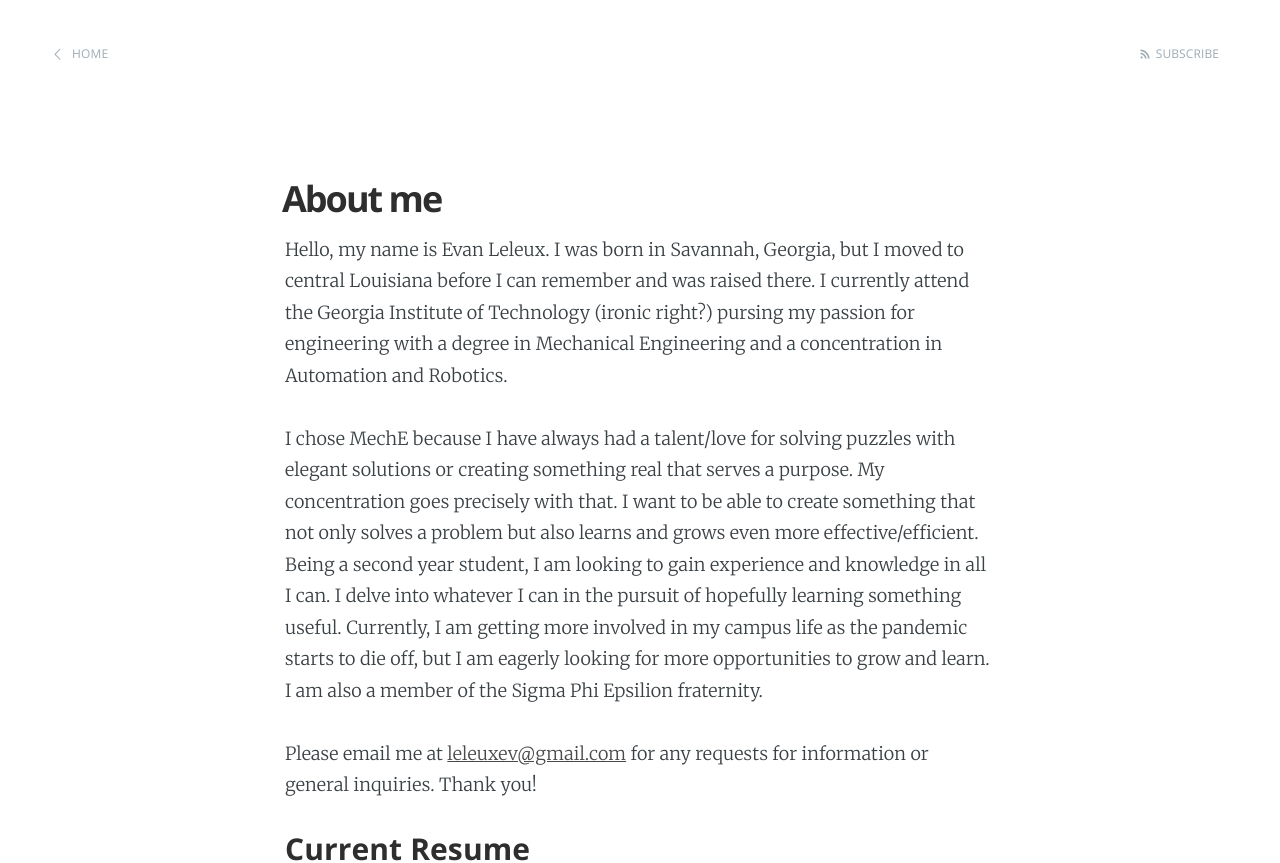
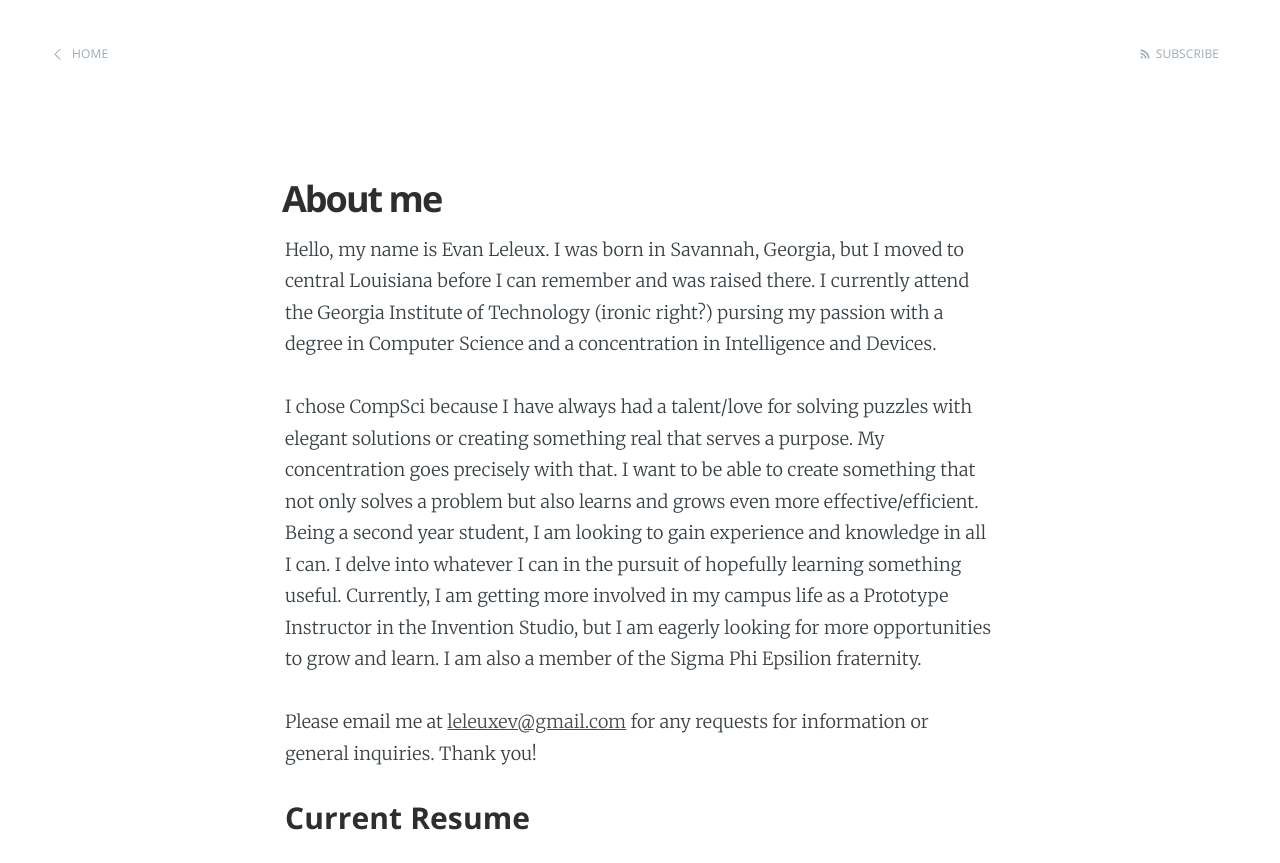
Before and after one commit to EvanLeleux/evanleleux.github.io, a Jekyll site: the page built from about.md, in a window 1280 px wide and 900 px high, cut to the strip 0-863 px from the top of the window. Built offline with Jekyll 4.4.1, drawn with Linux system fonts in a browser that asks for light colours.

Commit message:
Added new resume

```diff
--- a/about.md
+++ b/about.md
@@ -3,13 +3,13 @@
 title: About me
 ---
 
-<p style="text-align: left;">    Hello, my name is Evan Leleux. I was born in Savannah, Georgia, but I moved to central Louisiana before I can remember and was raised there. I currently attend the Georgia Institute of Technology (ironic right?) pursing my passion for engineering with a degree in Mechanical Engineering and a concentration in Automation and Robotics.</p>
+<p style="text-align: left;">    Hello, my name is Evan Leleux. I was born in Savannah, Georgia, but I moved to central Louisiana before I can remember and was raised there. I currently attend the Georgia Institute of Technology (ironic right?) pursing my passion with a degree in Computer Science and a concentration in Intelligence and Devices.</p>
 
-I chose MechE because I have always had a talent/love for solving puzzles with elegant solutions or creating something real that serves a purpose. My concentration goes precisely with that. I want to be able to create something that not only solves a problem but also learns and grows even more effective/efficient. Being a second year student, I am looking to gain experience and knowledge in all I can. I delve into whatever I can in the pursuit of hopefully learning something useful.
-Currently, I am getting more involved in my campus life as the pandemic starts to die off, but I am eagerly looking for more opportunities to grow and learn. I am also a member of the Sigma Phi Epsilion fraternity.
+I chose CompSci because I have always had a talent/love for solving puzzles with elegant solutions or creating something real that serves a purpose. My concentration goes precisely with that. I want to be able to create something that not only solves a problem but also learns and grows even more effective/efficient. Being a second year student, I am looking to gain experience and knowledge in all I can. I delve into whatever I can in the pursuit of hopefully learning something useful.
+Currently, I am getting more involved in my campus life as a Prototype Instructor in the Invention Studio, but I am eagerly looking for more opportunities to grow and learn. I am also a member of the Sigma Phi Epsilion fraternity.
 
 
 Please email me at <a href="mailto:leleuxev@gmail.com?Subject=" target="_top">leleuxev@gmail.com</a> for any requests for information or general inquiries. Thank you!
 
 <h3> Current Resume </h3>
-<iframe src="{{'assets/files/Engineering-Resume-Evan-Leleux-Edit.pdf' | relative_url}}" width="800" height="1100" />
+<iframe src="{{'assets/files/Short-CS-Resume-Evan-Leleux.pdf' | relative_url}}" width="800" height="1100" />
```
Also changed, not shown: 1 other file.
